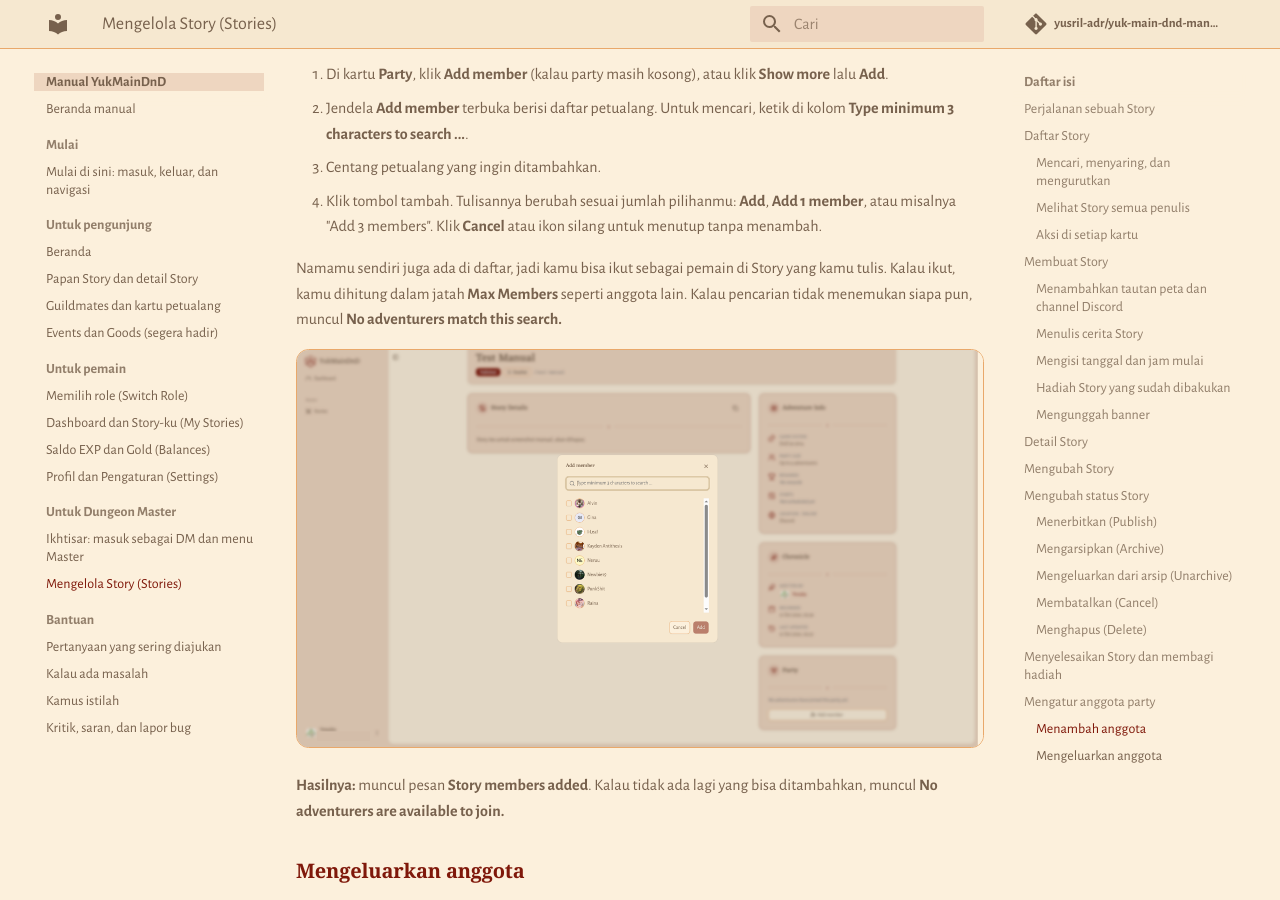
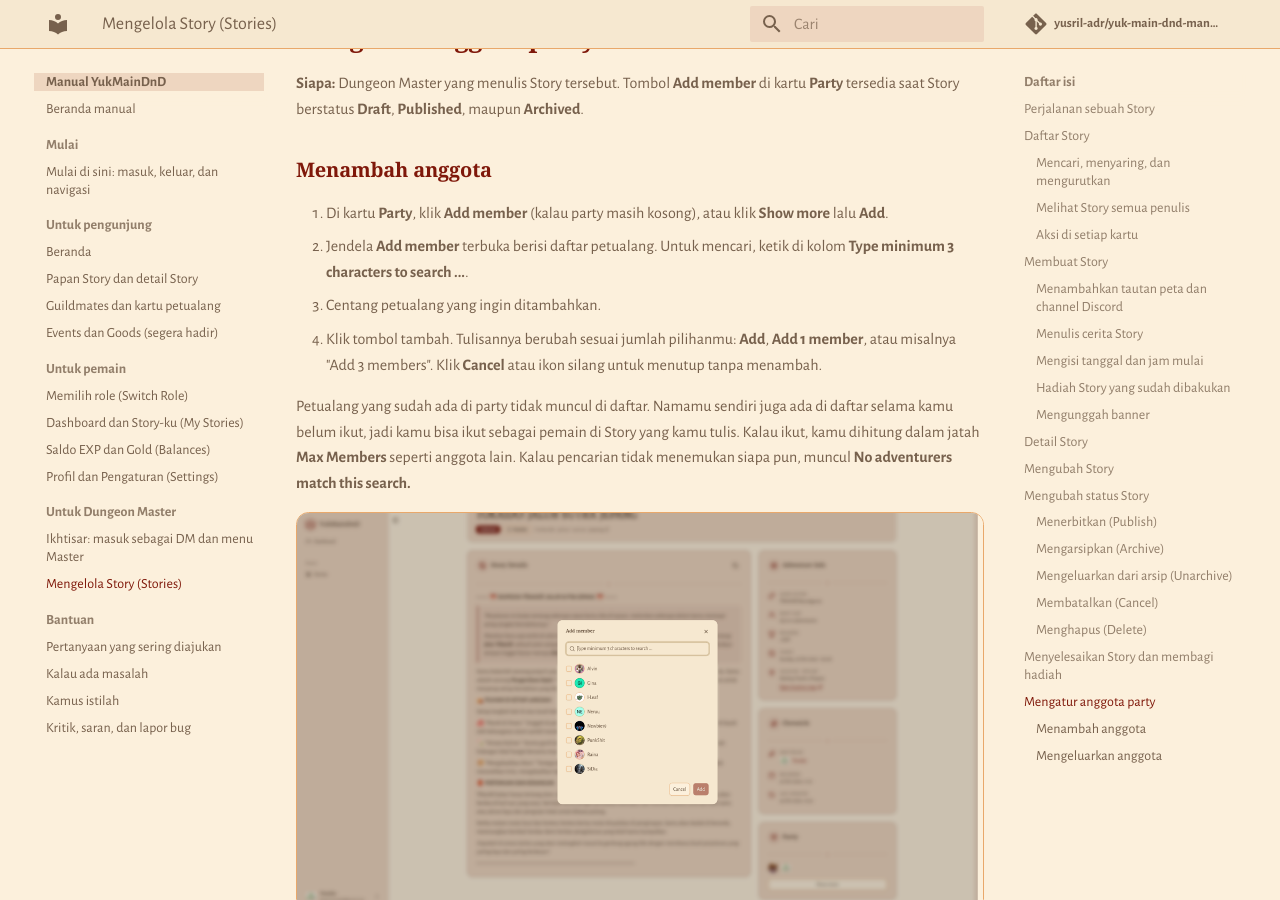
Before and after one commit to yusril-adr/yuk-main-dnd-manual, an MkDocs documentation site: the page built from docs/dungeon-master/story.md, in a window 1280 px wide and 900 px high, scrolled down 13527 px. Built offline with MkDocs 1.6.1 and Material for MkDocs 9.7.7, drawn with Linux system fonts in a browser that asks for light colours; some web fonts are replaced; comment, search, counter and statistics services are not loaded.

Commit message:
Retake create, edit, add-member and balances screenshots; add Standardized reward popover shot

```diff
--- a/docs/dungeon-master/story.md
+++ b/docs/dungeon-master/story.md
@@ -82,7 +82,7 @@ Klik ikon titik tiga (**Story actions**) di kartu. Untuk Story milik DM lain, pi
 
 Klik **Cancel** untuk kembali tanpa menyimpan.
 
-![Form Create Story dengan Banner, Title, Description, Type, Game System, Max Members, EXP Awarded, dan Gold Awarded (GP)](../images/dm-stories-create-1.png)
+![Form Create Story dengan Banner, Title, Description, Type, Game System, Max Members, serta EXP Awarded (1) dan Gold Awarded (GP) (0) yang terkunci](../images/dm-stories-create-1.png)
 
 | Kolom | Wajib | Aturan |
 | --- | --- | --- |
@@ -150,6 +150,8 @@ Klik ikon tanda tanya ![ikon tanda tanya](../images/icons/circle-help.svg){ widt
 - di **EXP Awarded**: **EXP rewards are standardized: every attending player gets 1 EXP per story, so it can't be filled in here. The DM gets 1 DM EXP automatically, unless they also played.**
 - di **Gold Awarded (GP)**: **Gold rewards are standardized for now, so they can't be filled in here.**
 
+![Jendela Standardized reward terbuka di sebelah label EXP Awarded, di atas kolom EXP Awarded yang terkunci di 1 dan Gold Awarded (GP) di 0](../images/dm-stories-reward-help.png)
+
 Kamu sendiri mendapat 1 **DM EXP** secara otomatis saat Story selesai. Lihat [Menyelesaikan Story dan membagi hadiah](#menyelesaikan-story-dan-membagi-hadiah).
 
 ### Mengunggah banner
@@ -285,7 +287,7 @@ Semua hadiah ini tercatat di [Balances](../pemain/saldo.md) masing-masing.
 3. Centang petualang yang ingin ditambahkan.
 4. Klik tombol tambah. Tulisannya berubah sesuai jumlah pilihanmu: **Add**, **Add 1 member**, atau misalnya "Add 3 members". Klik **Cancel** atau ikon silang untuk menutup tanpa menambah.
 
-Namamu sendiri juga ada di daftar, jadi kamu bisa ikut sebagai pemain di Story yang kamu tulis. Kalau ikut, kamu dihitung dalam jatah **Max Members** seperti anggota lain. Kalau pencarian tidak menemukan siapa pun, muncul **No adventurers match this search.**
+Petualang yang sudah ada di party tidak muncul di daftar. Namamu sendiri juga ada di daftar selama kamu belum ikut, jadi kamu bisa ikut sebagai pemain di Story yang kamu tulis. Kalau ikut, kamu dihitung dalam jatah **Max Members** seperti anggota lain. Kalau pencarian tidak menemukan siapa pun, muncul **No adventurers match this search.**
 
 ![Jendela Add member dengan kolom pencarian, daftar petualang yang bisa dicentang, serta tombol Cancel dan Add](../images/dm-stories-members-1.png)
 
```
Also changed, not shown: other parts of docs/dungeon-master/story.md (+1 -1 lines), docs/pemain/saldo.md (+1 -1 lines), docs/images/dm-stories-create-1.png, docs/images/dm-stories-edit-1.png, docs/images/dm-stories-members-1.png, docs/images/dm-stories-reward-help.png (added), docs/images/pemain-saldo-2.png.
